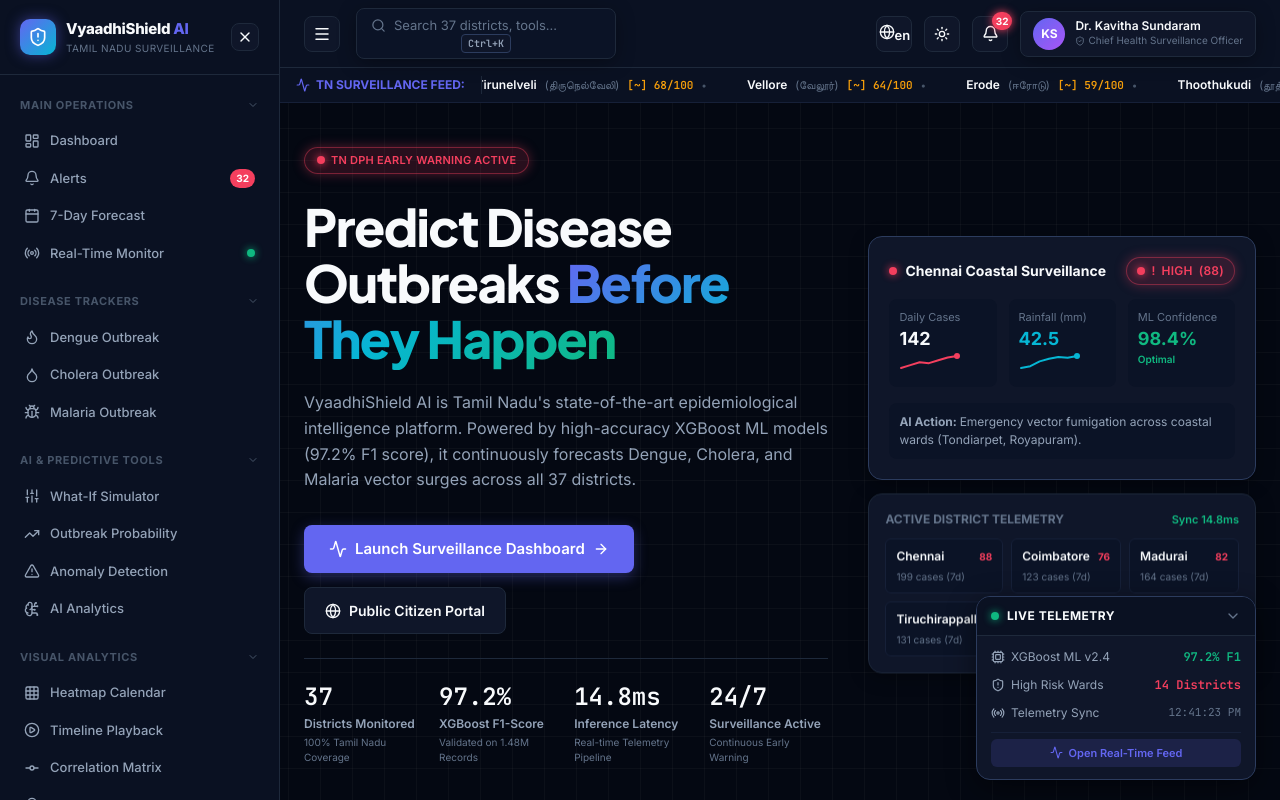
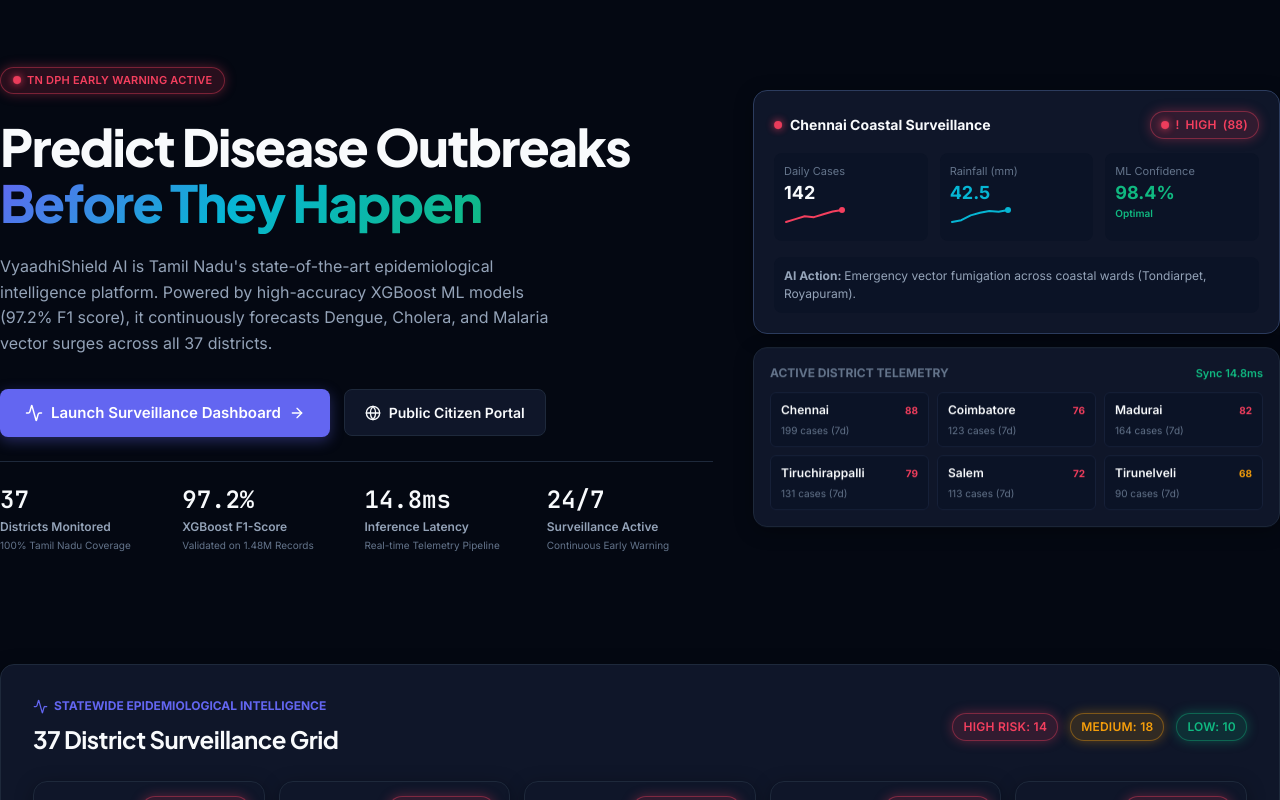
Before and after one commit to sathiyanarayanan17/AI-DISEASE-DETECTION, a React (Vite) app in the folder frontend/: page / in a window 1280 px wide. Shown: the top 800 px of the page. Built offline with nearby package versions, Linux system fonts and the light colour scheme.

Commit message:
Separate landing page from app layout - standalone full-screen landing at /

```diff
--- a/frontend/src/App.jsx
+++ b/frontend/src/App.jsx
@@ -40,10 +40,11 @@ import DockerDeployPage from './pages/DockerDeployPage';
 export const App = () => {
   return (
     <Routes>
+      {/* Landing page - standalone, no sidebar */}
+      <Route path="/" element={<LandingPage />} />
+
+      {/* All app pages inside layout with sidebar */}
       <Route element={<AppLayout />}>
-        {/* 1. Landing */}
-        <Route path="/" element={<LandingPage />} />
-
         {/* 2. Main Monitoring */}
         <Route path="/dashboard" element={<DashboardPage />} />
         <Route path="/alerts" element={<AlertsPage />} />
```
